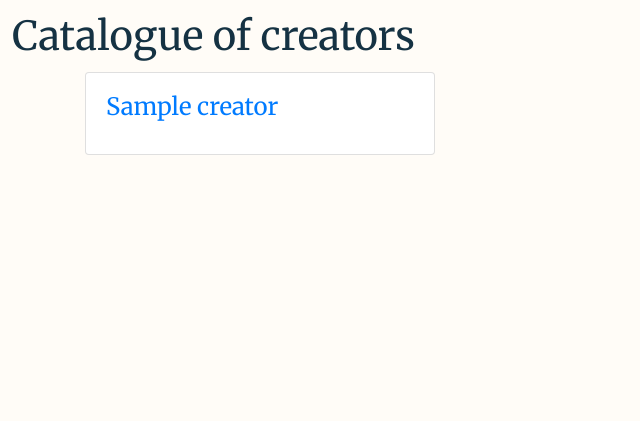
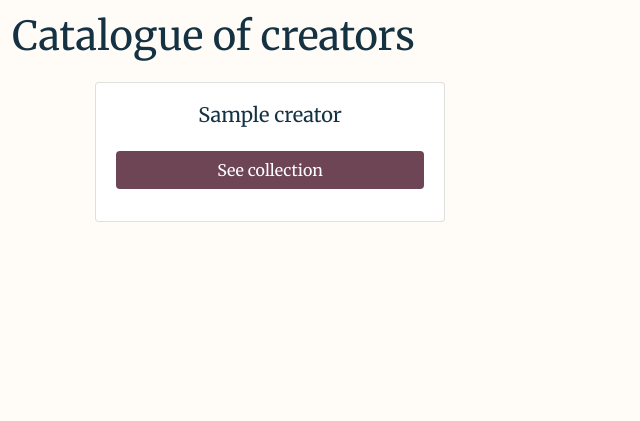
Before and after one commit to jennie6151/inwiththeold, a Django app: page /creators/ in a window 1280 px wide. Shown: the part 74-495 px from the top of the page, without its empty margins (0-640 px from the left). Run offline with Django 3.2, Linux system fonts and the light colour scheme; tables that the repository leaves empty hold one stand-in row (values such as "Sample post"); some libraries are stand-ins or nearby versions; some web fonts are replaced.

Commit message:
styling on creator list

```diff
--- a/antiqueProjectApp/static/css/styles.css
+++ b/antiqueProjectApp/static/css/styles.css
@@ -148,13 +148,10 @@ html{
 /*------------* creator_list *------------*/
     .creator-list-styling{
         list-style-type: none;
+        text-align:center;
+        font-size:20px;
 }
 
-    .creator-list-styling a{
-        color:#6E4555;
-        margin:10px;
-        font-size:20px;
-    }
 
 /*------------* payments *------------*/
     .sale-summary-styling{
--- a/antiqueProjectApp/templates/antiqueProjectApp/creator_list.html
+++ b/antiqueProjectApp/templates/antiqueProjectApp/creator_list.html
@@ -8,10 +8,12 @@
     {% if creator_list %}
     {% for Creator in creator_list %}
     <div class="col-sm-4">
-      <div class="card">
+      <div class="card card-styling">
         <div class="card-body">
-          <h4 class="card-title">
-            <a href="{{ Creator.get_absolute_url }}">{{ Creator.CreatorName }}</a>
+          <h4 class="card-title creator-list-styling">
+            {{ Creator.CreatorName }} <br />
+            <br /><a href="{{ Creator.get_absolute_url }}" class="btn btn-info more-info-button btn-block">See
+              collection</a>
           </h4>
         </div>
       </div>
```
